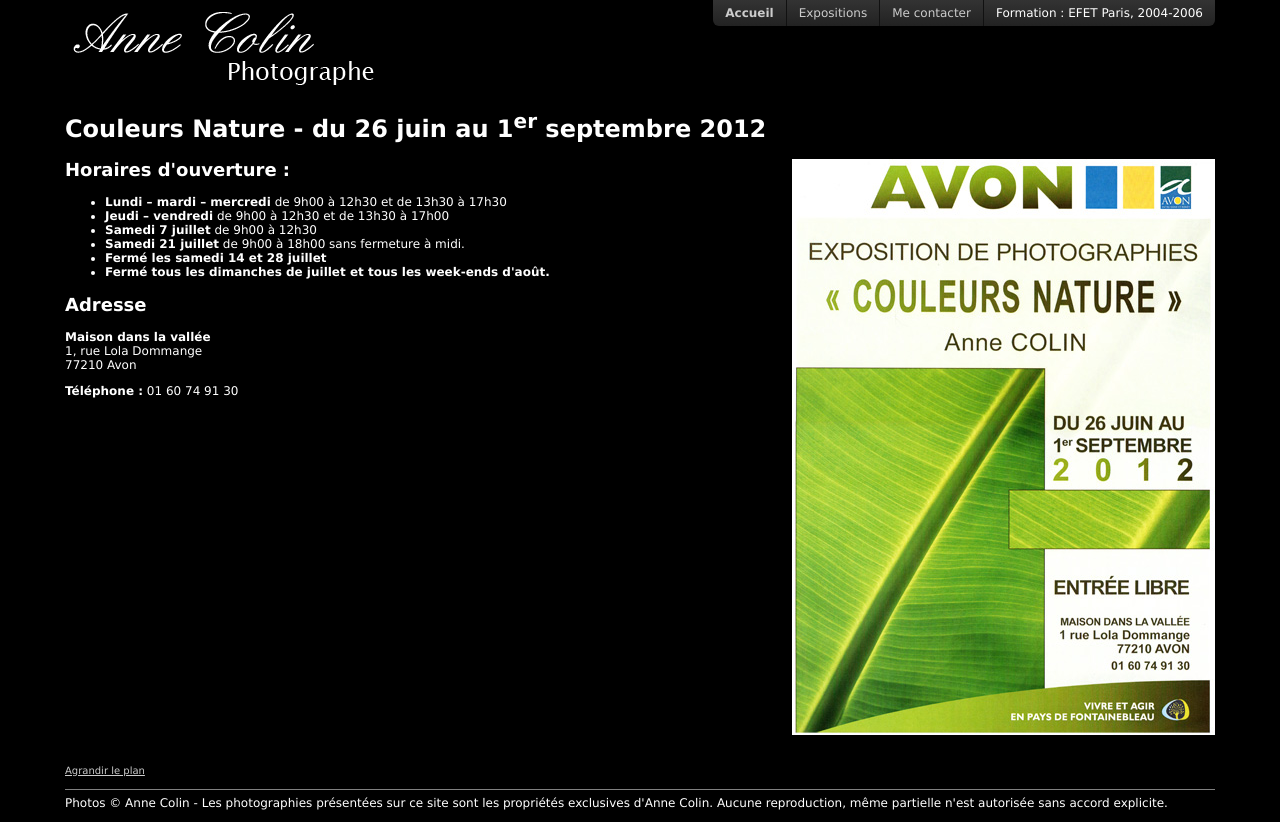
After one commit to SpaceFox/ac, a Django app: page /expositions/ in a window 1280 px wide. The commit adds this page. Run offline with Django 3.2, Linux system fonts and the light colour scheme; some libraries are stand-ins or nearby versions.

Commit message:
Page statique pour expos

```diff
--- a/AnneColin/AnneColin/urls.py
+++ b/AnneColin/AnneColin/urls.py
@@ -1,4 +1,5 @@
 from django.conf.urls import patterns, include, url
+from django.views.generic import TemplateView
 
 from django.conf import settings
 from django.conf.urls.static import static
@@ -13,10 +14,14 @@ urlpatterns = patterns('',
 
     url(r'^admin/', include(admin.site.urls)),
     url(r'^', include('gallery.urls')),
-) +  static(settings.MEDIA_URL, document_root=settings.MEDIA_ROOT)
+
+    # Static
+    (r'^expositions/', TemplateView.as_view(template_name="gallery/expositions.html")),
+)
 
 if settings.DEBUG:
     import debug_toolbar
     urlpatterns += patterns('',
         url(r'^__debug__/', include(debug_toolbar.urls)),
     )
+    urlpatterns += static(settings.MEDIA_URL, document_root=settings.MEDIA_ROOT)
--- a/AnneColin/gallery/admin.py
+++ b/AnneColin/gallery/admin.py
@@ -7,7 +7,7 @@ class CategoryAdmin(AdminImageMixin, admin.ModelAdmin):
     pass
 
 class PictureAdmin(AdminImageMixin, admin.ModelAdmin):
-    list_display = ('category', 'title', 'pub_date')
+    list_display = ('title', 'category', 'pub_date')
     list_filter = ['category']
     pass
 
--- a/AnneColin/gallery/static/gallery/css/default.css
+++ b/AnneColin/gallery/static/gallery/css/default.css
@@ -214,3 +214,7 @@ input[type=text], input[type=password], input[type=email], textarea {
 	color: red;
 	font-weight: bold;
 }
+#static_main img {
+	float: right;
+	padding: 0;
+}
--- a/AnneColin/gallery/templates/gallery/base.html
+++ b/AnneColin/gallery/templates/gallery/base.html
@@ -17,7 +17,7 @@
 			<nav>
 				<ul id="speedbar">
 					<li class="first"><strong><a href="/" title="Accès à la page d'accueil">Accueil</a></strong></li>
-					<li><a href="trucs.htm" title="Accès à mes trucs et astuces">Expositions</a></li>
+					<li><a href="/expositions/" title="Accès à mes trucs et astuces">Expositions</a></li>
 					<li><a href="/contact/" title="Accès à la page de contact">Me contacter</a></li>
 					<li class="last">Formation : EFET Paris, 2004-2006</li>
 				</ul>
--- /dev/null
+++ b/AnneColin/gallery/templates/gallery/expositions.html
@@ -0,0 +1,26 @@
+{% extends "gallery/base.html" %}
+
+{% load staticfiles %}
+
+{% block content %}
+<div id="static_main">
+	<h1>Couleurs Nature - du 26 juin au 1<sup>er</sup> septembre 2012</h1>
+	<p><img src="{% static 'gallery/graph/expo_avon_2012.jpg' %}" alt="Expostions à la Maison dans la Vallée, été 2012" title="Expostions à la Maison dans la Vallée, été 2012" /></p>
+	<h2>Horaires d'ouverture :</h2>
+	<ul>
+		<li><strong>Lundi – mardi – mercredi</strong> de 9h00 à 12h30 et de 13h30 à 17h30</li>
+		<li><strong>Jeudi – vendredi</strong> de 9h00 à 12h30 et de 13h30 à 17h00</li>
+		<li><strong>Samedi 7 juillet</strong> de 9h00 à 12h30</li>
+		<li><strong>Samedi 21 juillet</strong> de 9h00 à 18h00 sans fermeture à midi.</li>
+		<li><strong>Fermé les samedi 14 et 28 juillet</strong></li>
+		<li><strong>Fermé tous les dimanches de juillet et tous les week-ends d'août.</strong></li>
+	</ul>
+	<h2>Adresse</h2>
+	<p><strong>Maison dans la vallée</strong><br/>
+	1, rue Lola Dommange<br/>
+	77210 Avon</p>
+	<p><strong>Téléphone :</strong> 01 60 74 91 30</p>
+	<iframe width="425" height="350" frameborder="0" scrolling="no" marginheight="0" marginwidth="0" src="http://maps.google.com/maps?f=q&amp;source=s_q&amp;hl=fr&amp;geocode=&amp;q=1+Rue+Lola+Dommange,+Avon,+France&amp;aq=0&amp;oq=1,+rue+Lola+Dommange&amp;sll=37.09024,-95.361328&amp;sspn=58.72842,109.951172&amp;ie=UTF8&amp;hq=&amp;hnear=1+Rue+Lola+Dommange,+77210+Avon,+Seine-Et-Marne,+%C3%8Ele-de-France,+France&amp;t=m&amp;ll=48.411827,2.72727&amp;spn=0.027347,0.054932&amp;z=14&amp;iwloc=A&amp;output=embed"></iframe><br />
+	<small><a href="http://maps.google.com/maps?f=q&amp;source=embed&amp;hl=fr&amp;geocode=&amp;q=1+Rue+Lola+Dommange,+Avon,+France&amp;aq=0&amp;oq=1,+rue+Lola+Dommange&amp;sll=37.09024,-95.361328&amp;sspn=58.72842,109.951172&amp;ie=UTF8&amp;hq=&amp;hnear=1+Rue+Lola+Dommange,+77210+Avon,+Seine-Et-Marne,+%C3%8Ele-de-France,+France&amp;t=m&amp;ll=48.411827,2.72727&amp;spn=0.027347,0.054932&amp;z=14&amp;iwloc=A" style="color:#CCC;text-align:center">Agrandir le plan</a></small>
+</div>
+{% endblock %}
```
Also changed, not shown: AnneColin/AnneColin/settings.py (+8 -2 lines), AnneColin/gallery/static/gallery/graph/expo_avon_2012.jpg (added), 3 other files.
